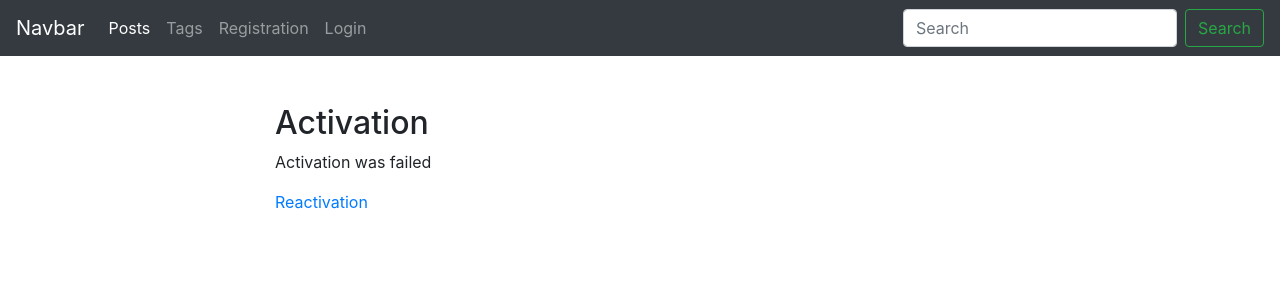
After one commit to webbcoder/news-site, a Django app: page /news/accounts/register/activate/1/ in a window 1280 px wide. The commit adds this page. Shown: the top 300 px of the page. Run offline with Django 3.2, Linux system fonts and the light colour scheme; some libraries are stand-ins or nearby versions.

Commit message:
- added page of registration

```diff
--- a/news/forms.py
+++ b/news/forms.py
@@ -22,8 +22,8 @@ class RegisterUserForm(forms.ModelForm):
 
     def clean(self):
         super().clean()
-        password1 = self.cleaned_data['password1']
-        password2 = self.cleaned_data['password2']
+        password1 = self.cleaned_data.get('password1')
+        password2 = self.cleaned_data.get('password2')
         if password1 and password2 and password1 != password2:
             errors = {'password2': ValidationError(
                 'Password confirmation error', code='password_mismatch')}
--- a/news/models.py
+++ b/news/models.py
@@ -16,13 +16,14 @@ def user_registrated_dispatcher(sender, **kwargs):
 
 user_registrated.connect(user_registrated_dispatcher)
 
+
 def gen_slug(s):
     new_slug = slugify(s, allow_unicode=True)
     return new_slug + '-' + str(int(time()))
 
 
 class AdvUser(AbstractUser):
-    is_active = models.BooleanField(default=True, db_index=True, verbose_name='Is activated?')
+    is_activated = models.BooleanField(default=True, db_index=True, verbose_name='Is activated?')
     send_messages = models.BooleanField(default=True, verbose_name='Send notifications about new comments?')
 
     class Meta(AbstractUser.Meta):
--- a/news/templates/email/activation_letter_body.txt
+++ b/news/templates/email/activation_letter_body.txt
@@ -3,4 +3,4 @@ Dear user {{ user.username }}
 You are registered on the site
 To complete the activation you need to follow the link:
 
-{{ host }}{% url 'register_activate' sign=sign %}
+{{ host }}{% url 'news:register_activate' sign=sign %}
--- /dev/null
+++ b/news/templates/news/bad_signature.html
@@ -0,0 +1,7 @@
+{% extends "base.html" %}
+{% block title %}Activation error{% endblock %}
+{% block content %}
+    <h2>Activation</h2>
+    <p>Activation was failed</p>
+    <p><a href="{% url 'news:login' %}">Reactivation</a></p>
+{% endblock %}
--- a/news/templates/news/base_news.html
+++ b/news/templates/news/base_news.html
@@ -5,8 +5,8 @@
         Create
       </button>
       <div class="dropdown-menu">
-        <a class="dropdown-item" href="{% url 'post_create_url' %}">Post</a>
-        <a class="dropdown-item" href="{% url 'tag_create_url' %}">Tag</a>
+        <a class="dropdown-item" href="{% url 'news:post_create_url' %}">Post</a>
+        <a class="dropdown-item" href="{% url 'news:tag_create_url' %}">Tag</a>
       </div>
     </div>
     <a href="{{ admin_object.get_update_url }}" class="btn btn-light update" style="{% if detail %}display:block;{% endif %}">Update</a>
--- a/news/templates/news/post_create.html
+++ b/news/templates/news/post_create.html
@@ -5,7 +5,7 @@
 {% endblock %}
 
 {% block content %}
-    <form action="{% url 'post_create_url' %}" method="post">
+    <form action="{% url 'news:post_create_url' %}" method="post">
         {% csrf_token %}
         {% for field in form %}
             {%include 'news/includes/form_template.html'%}
--- a/news/urls.py
+++ b/news/urls.py
@@ -1,7 +1,8 @@
 from django.urls import path
 from .views import *
-
+app_name = 'news'
 urlpatterns = [
+    path('accounts/register/activate/<str:sign>/', user_activate, name='register_activate'),
     path('accounts/register/done/', RegisterDoneView.as_view(), name='register_done'),
     path('accounts/register/', RegisterUserView.as_view(), name='register'),
     path('accounts/login/', SiteLoginView.as_view(), name='login'),
--- a/news/utils.py
+++ b/news/utils.py
@@ -6,9 +6,11 @@ from news_site.settings import ALLOWED_HOSTS
 
 signer = Signer()
 
+
 def send_activation_notification(user):
     if ALLOWED_HOSTS:
-        host = 'http://' + ALLOWED_HOSTS[0]
+        # host = 'http://' + ALLOWED_HOSTS[0]
+        host = 'http://0.0.0.0:8000'
     else:
         host = 'http://0.0.0.0:8000'
     context = {'user': user,
@@ -17,6 +19,7 @@ def send_activation_notification(user):
     subject = render_to_string('email/activation_letter_subject.txt', context)
     body_text = render_to_string('email/activation_letter_body.txt', context)
     user.email_user(subject, body_text)
+
 
 class ObjectDetailMixin:
     model = None
--- a/news/views.py
+++ b/news/views.py
@@ -13,6 +13,7 @@ from django.db.models import Q
 from .models import AdvUser, Post, Tag
 from .utils import *
 from .forms import RegisterUserForm, ChangeUserInfoForm, TagForm, PostForm
+from django.core.signing import BadSignature
 
 
 # Create your views here.
@@ -62,6 +63,22 @@ class RegisterUserView(CreateView):
 
 class RegisterDoneView(TemplateView):
     template_name = 'news/register_done.html'
+
+
+def user_activate(request, sign):
+    try:
+        username = signer.unsign(sign)
+    except BadSignature:
+        return render(request, 'news/bad_signature.html')
+    user = get_object_or_404(AdvUser, username=username)
+    if user.is_activated:
+        template = 'news/user_is_activated.html'
+    else:
+        template = 'news/activation_done.html'
+        user.is_active = True
+        user.is_activated = True
+        user. save()
+    return render(request, template)
 
 
 def posts_list(request):
--- /dev/null
+++ b/news_site/local_email_settings.py
@@ -0,0 +1,6 @@
+EMAIL_BACKEND = 'django.core.mail.backends.smtp.EmailBackend'
+EMAIL_USE_TLS = True
+EMAIL_HOST = 'smtp.gmail.com'
+EMAIL_HOST_USER = ''
+EMAIL_HOST_PASSWORD = ''
+EMAIL_PORT = 587
--- a/news_site/settings.py
+++ b/news_site/settings.py
@@ -11,6 +11,7 @@ https://docs.djangoproject.com/en/2.2/ref/settings/
 """
 
 import os
+from .local_email_settings import *
 try:
     from .local_settings import *
 except ImportError:
--- a/news_site/urls.py
+++ b/news_site/urls.py
@@ -21,5 +21,5 @@ from .views import redirect_blog
 urlpatterns = [
     path('', redirect_blog),
     path('admin/', admin.site.urls),
-    path('news/', include('news.urls'))
+    path('news/', include('news.urls', namespace='news'))
 ]
--- a/templates/base.html
+++ b/templates/base.html
@@ -20,29 +20,29 @@
           <div class="collapse navbar-collapse" id="navbarSupportedContent">
             <ul class="navbar-nav mr-auto">
                 <li class="nav-item active">
-                    <a class="nav-link" href="{% url 'posts_list_url' %}">Posts</a>
+                    <a class="nav-link" href="{% url 'news:posts_list_url' %}">Posts</a>
                 </li>
                 <li class="nav-item">
-                    <a class="nav-link" href="{% url 'tags_list_url' %}">Tags</a>
+                    <a class="nav-link" href="{% url 'news:tags_list_url' %}">Tags</a>
                 </li>
-                <li class="nav-item"><a class="nav-link" href="{% url 'register' %}">Registration</a></li>
+                <li class="nav-item"><a class="nav-link" href="{% url 'news:register' %}">Registration</a></li>
                 {% if user.is_authenticated %}
                 <li class="nav-item dropdown">
                     <a class="nav-link dropdown-toggle" data-toggle="dropdown"
                     href="#" role="button" aria-haspopup="true"
                     aria-expanded="false">Profile</a>
                     <div class="dropdown-menu">
-                        <a class="dropdown-item" href="{% url 'profile_change' %}">Account</a>
-                        <a class="dropdown-item" href="{% url 'password_change' %}">Change password</a>
+                        <a class="dropdown-item" href="{% url 'news:profile_change' %}">Account</a>
+                        <a class="dropdown-item" href="{% url 'news:password_change' %}">Change password</a>
                         <div class="dropdown-divider"></div>
                         <a class="dropdown-item" href="#">My posts</a>
                         <a class="dropdown-item" href="#">Delete</a>
                         <div class="dropdown-divider"></div>
-                        <a class="dropdown-item" href="{% url 'logout' %}">Logout</a>
+                        <a class="dropdown-item" href="{% url 'news:logout' %}">Logout</a>
                     </div>
                 </li>
                 {% else %}
-                <li class="nav-item"><a class="nav-link" href="{% url 'login' %}">Login</a></li>
+                <li class="nav-item"><a class="nav-link" href="{% url 'news:login' %}">Login</a></li>
                 {% endif %}
             </ul>
             <form class="form-inline my-2 my-lg-0">
```
Also changed, not shown: news/templates/news/activation_done.html (added, +7 -0 lines), news/templates/news/user_is_activated.html (added, +7 -0 lines), news/migrations/0007_auto_20191208_2128.py (added).
